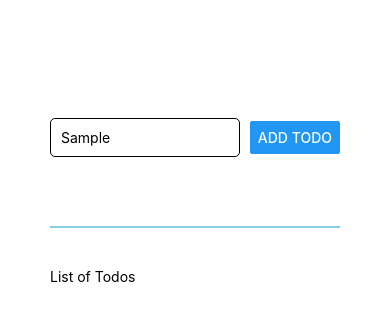
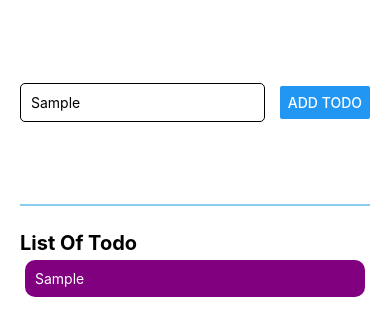
Before and after one commit to OmarSaber1/RN-Course, a React Native app: screen / in a window 390 px wide. Both pictures are taken after typing "Sample" into the empty fields and a click on the button "ADD TODO". Shown: the top 336 px of the page. Built offline with nearby package versions, Linux system fonts and the light colour scheme.

Commit message:
using ScrollView

```diff
--- a/App.js
+++ b/App.js
@@ -1,14 +1,45 @@
-import { Button, StyleSheet, Text, TextInput, View } from "react-native";
+import { useState } from "react";
+import {
+  Button,
+  ScrollView,
+  StyleSheet,
+  Text,
+  TextInput,
+  View,
+} from "react-native";
 
 export default function App() {
+  const [textInput, setTextInput] = useState("");
+  const [courses, setCourses] = useState([]);
+
+  function handleTextChange(text) {
+    setTextInput(text);
+  }
+
+  function handleButtonPress() {
+    setCourses((prevState) => [...prevState, textInput]);
+  }
+
   return (
     <View style={styles.container}>
       <View style={styles.inputWrapper}>
-        <TextInput style={styles.inputStyle} placeholder='Enter Todo' />
-        <Button title='Add Todo' />
+        <TextInput
+          onChangeText={handleTextChange}
+          value={textInput}
+          style={styles.inputStyle}
+          placeholder='Enter Todo'
+        />
+        <Button onPress={handleButtonPress} title='Add Todo' />
       </View>
       <View style={styles.listWrapper}>
-        <Text>List of Todos</Text>
+        <Text style={styles.courseHeader}>List Of Todo</Text>
+        <ScrollView bounces={false} alwaysBounceVertical={false}>
+          {courses.map((course, index) => (
+            <Text style={styles.course} key={index}>
+              {course}
+            </Text>
+          ))}
+        </ScrollView>
       </View>
     </View>
   );
@@ -16,7 +47,7 @@ export default function App() {
 
 const styles = StyleSheet.create({
   container: {
-    padding: 50,
+    paddingHorizontal: 20,
     flex: 1,
     display: "flex",
     flexDirection: "column",
@@ -39,6 +70,17 @@ const styles = StyleSheet.create({
   },
   listWrapper: {
     flex: 3,
-    marginTop: 20,
+    marginTop: 5,
+  },
+  courseHeader: {
+    fontSize: 20,
+    fontWeight: "bold",
+  },
+  course: {
+    backgroundColor: "purple",
+    padding: 10,
+    borderRadius: 10,
+    margin: 5,
+    color: "white",
   },
 });
```
